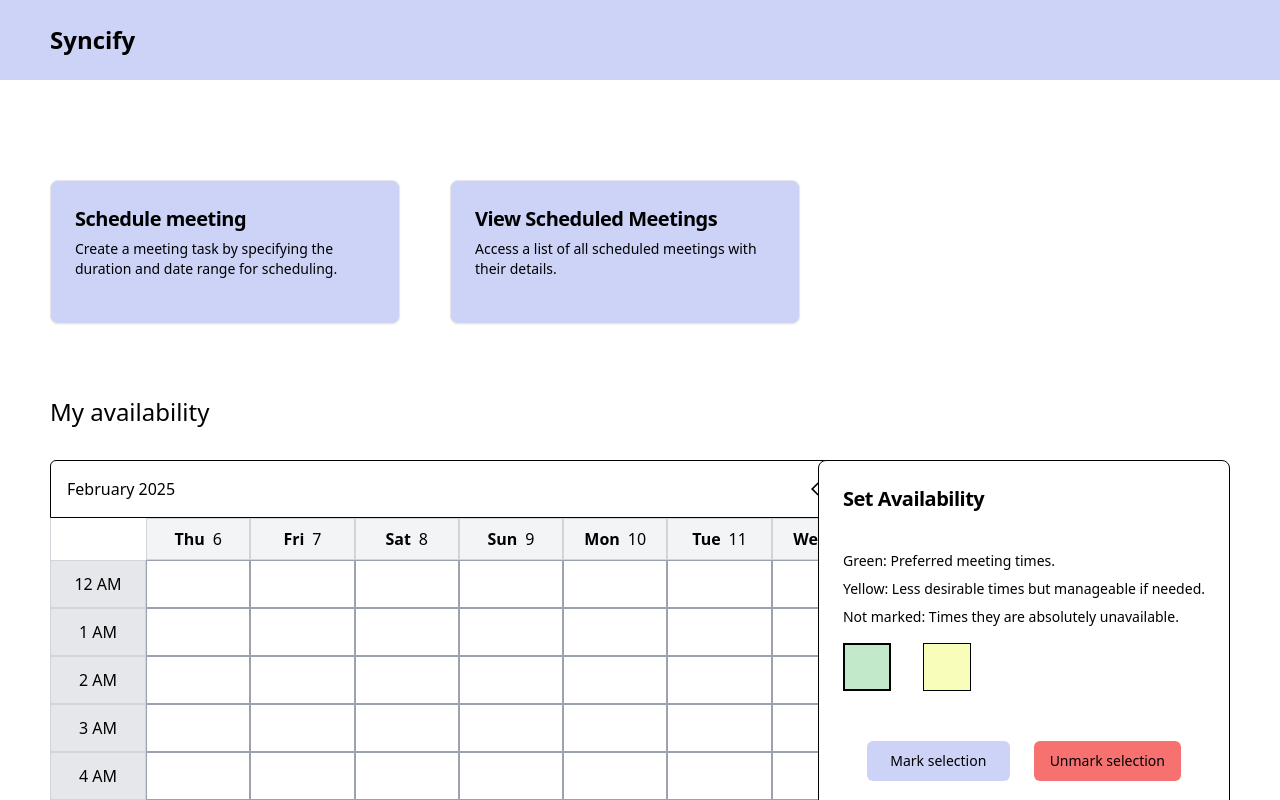
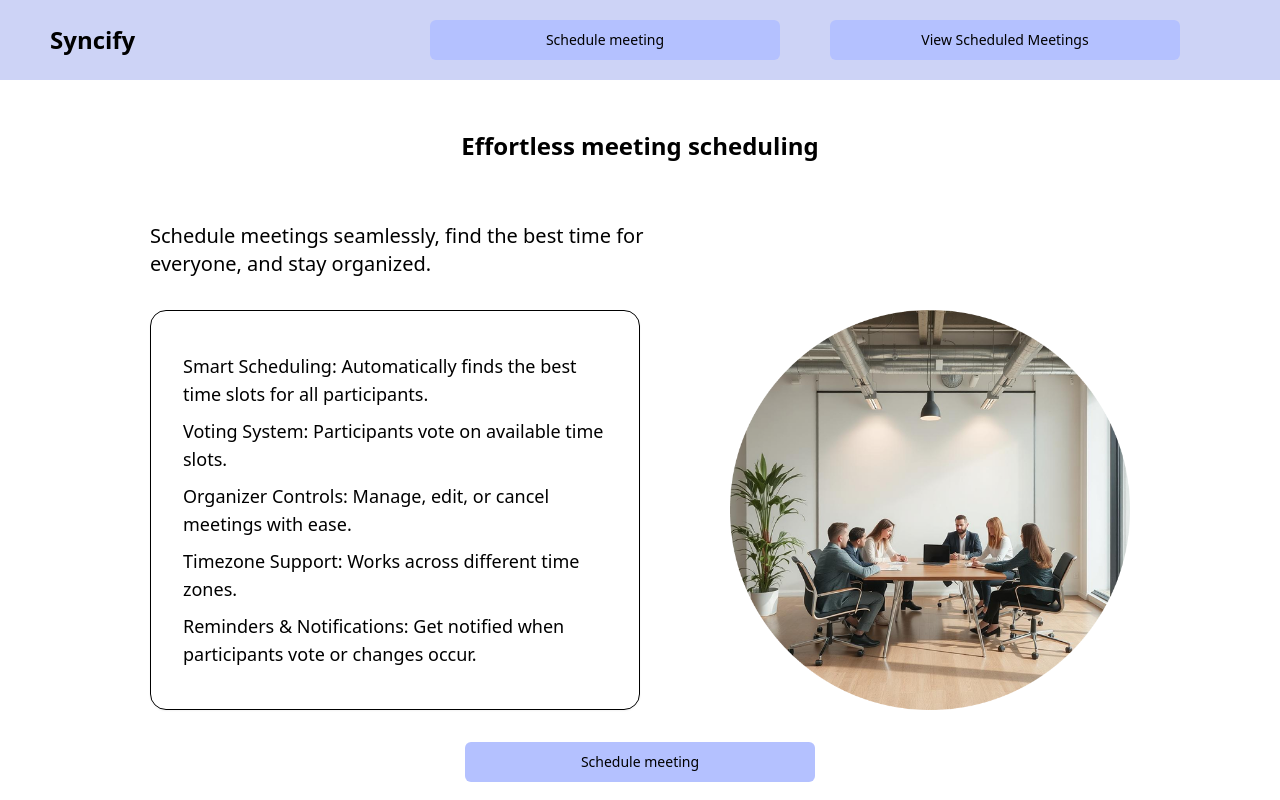
Before and after one commit to KateGoosen/UOL-CM2020-Team-36-Project-Public, a React (Vite) app in the folder frontend/: page / in a window 1280 px wide. Shown: the top 800 px of the page. Built offline with nearby package versions, Linux system fonts and the light colour scheme.

Commit message:
recreated home screen, updated header

```diff
--- a/frontend/src/components/Header.tsx
+++ b/frontend/src/components/Header.tsx
@@ -1,4 +1,6 @@
 import { useNavigate } from "react-router";
+import { Card, CardHeader, CardTitle } from "./shadcdn/ui/card";
+import { Button } from "./shadcdn/ui/button";
 
 const Header = () => {
   const navigate = useNavigate();
@@ -7,14 +9,36 @@ const Header = () => {
     navigate("/");
   };
 
+  const handleScheduleMeeting = () => {
+    navigate("/schedule-meeting");
+  };
+
+  const handleShowScheduledMeetings = () => {
+    navigate("/view-scheduled-meetings");
+  };
+
   return (
-    <div className='bg-primary h-[80px] w-full pl-[50px] flex flex-row items-center'>
+    <div className='bg-primary h-[80px] w-full pl-[50px] pr-[100px] flex flex-row items-center justify-between'>
       <p
         onClick={handleGoHome}
         className='text-black font-semibold text-2xl cursor-pointer'
       >
         Syncify
       </p>
+      <div className='flex flex-row gap-[50px] items-center '>
+        <Button
+          className='w-[350px] bg-[#b4c1ff] hover:bg-white cursor-pointer'
+          onClick={handleScheduleMeeting}
+        >
+          Schedule meeting
+        </Button>
+        <Button
+          className='w-[350px] bg-[#b4c1ff] hover:bg-white cursor-pointer'
+          onClick={handleShowScheduledMeetings}
+        >
+          View Scheduled Meetings
+        </Button>
+      </div>
     </div>
   );
 };
--- a/frontend/src/pages/Home.tsx
+++ b/frontend/src/pages/Home.tsx
@@ -1,158 +1,108 @@
-import React, { useState } from "react";
+import React from "react";
 import {
   Card,
   CardDescription,
-  CardFooter,
   CardHeader,
   CardTitle,
 } from "@/components/shadcdn/ui/card";
-import AvailabilityTable from "@/components/home/AvailabilityTable";
 import { Button } from "@/components/shadcdn/ui/button";
 import { useNavigate } from "react-router";
 import Header from "@/components/Header";
-
-export interface SelectedSlot {
-  day: string;
-  hour: number;
-  period: string;
-}
-
-export interface MarkedSlot {
-  day: string;
-  hour: number;
-  period: string;
-  availabilityType: "available" | "mostly-available";
-}
+import MeetingImage from "@/assets/meeting.png";
 
 const Home = () => {
-  const [availabilitySelection, setAvailabilitySelection] = useState<
-    "available" | "mostly-available"
-  >("available");
-  const [selectedSlots, setSelectedSlots] = useState<SelectedSlot[]>([]);
-  const [markedSlots, setMarkedSlots] = useState<MarkedSlot[]>([]);
   const navigate = useNavigate();
-
-  const handleMarkSelectedSlots = () => {
-    setMarkedSlots([
-      ...markedSlots,
-      ...selectedSlots.map((sl) => {
-        return { ...sl, availabilityType: availabilitySelection };
-      }),
-    ]);
-    setSelectedSlots([]);
-  };
-
-  const handleUnmarkSelectedSlots = () => {
-    setMarkedSlots(
-      markedSlots.filter(
-        (ms) =>
-          !selectedSlots.some(
-            (sl) =>
-              sl.day === ms.day &&
-              sl.hour === ms.hour &&
-              sl.period === ms.period
-          )
-      )
-    );
-    setSelectedSlots([]);
-  };
 
   const handleScheduleMeeting = () => {
     navigate("/schedule-meeting");
   };
 
-  const handleShowScheduledMeetings = () => {
-    navigate("/view-scheduled-meetings");
-  };
-
   return (
     <div>
       <Header />
-      <div className='pt-[100px] px-[50px] flex flex-col'>
-        <div className='flex flex-row gap-[50px]'>
-          <Card
-            className='w-[350px] bg-primary pb-5 cursor-pointer'
-            onClick={handleScheduleMeeting}
-          >
-            <CardHeader>
-              <CardTitle className='text-xl'>Schedule meeting</CardTitle>
-              <CardDescription>
-                Create a meeting task by specifying the duration and date range
-                for scheduling.
-              </CardDescription>
-            </CardHeader>
+      <div className='pt-[50px] pb-[100px] px-[150px] flex flex-col'>
+        <h2 className='self-center text-2xl font-semibold'>
+          Effortless meeting scheduling
+        </h2>
+        <p className='font-medium text-xl mt-[60px]'>
+          Schedule meetings seamlessly, find the best time for <br /> everyone,
+          and stay organized.
+        </p>
+        <div className='flex flex-row mt-8 h-[400px] gap-8 justify-between'>
+          {/* Card */}
+          <Card className='p-8 rounded-2xl border-black flex-1 max-w-[50%] h-full'>
+            <CardDescription className='h-full'>
+              <ul className='h-full flex flex-col justify-evenly font-medium text-lg'>
+                <li>
+                  Smart Scheduling: Automatically finds the best time slots for
+                  all participants.
+                </li>
+                <li>
+                  Voting System: Participants vote on available time slots.
+                </li>
+                <li>
+                  Organizer Controls: Manage, edit, or cancel meetings with
+                  ease.
+                </li>
+                <li>Timezone Support: Works across different time zones.</li>
+                <li>
+                  Reminders & Notifications: Get notified when participants vote
+                  or changes occur.
+                </li>
+              </ul>
+            </CardDescription>
           </Card>
-          <Card
-            className='w-[350px] bg-primary pb-5 cursor-pointer'
-            onClick={handleShowScheduledMeetings}
-          >
-            <CardHeader>
-              <CardTitle className='text-xl'>View Scheduled Meetings</CardTitle>
-              <CardDescription>
-                Access a list of all scheduled meetings with their details.
-              </CardDescription>
-            </CardHeader>
-          </Card>
+
+          {/* Image */}
+          <div className='flex'>
+            <img
+              src={MeetingImage}
+              alt='Meeting Illustration'
+              className='rounded-2xl h-full w-auto object-cover'
+            />
+          </div>
         </div>
-        <p className='text-black font-light mt-[72px] text-2xl mb-8'>
-          My availability
-        </p>
-        <div className='flex flex-row justify-between pb-[100px]'>
-          <AvailabilityTable
-            selectedSlots={selectedSlots}
-            setSelectedSlots={setSelectedSlots}
-            markedSlots={markedSlots}
-          />
-          <Card className='bg-white border border-black h-[350px] ml-[50px] fixed right-[50px]'>
-            <CardHeader>
-              <CardTitle className='text-xl'>Set Availability</CardTitle>
-              <CardDescription>
-                <div className='flex flex-col gap-2 mt-8'>
-                  <p>Green: Preferred meeting times.</p>
-                  <p>Yellow: Less desirable times but manageable if needed.</p>
-                  <p>Not marked: Times they are absolutely unavailable.</p>
-                </div>
+        <Button
+          className='w-[350px] bg-[#b4c1ff] mt-8 self-center hover:bg-blue-500 cursor-pointer'
+          onClick={handleScheduleMeeting}
+        >
+          Schedule meeting
+        </Button>
 
-                <div className='flex flex-row gap-8 mt-4'>
-                  <div
-                    className='h-12 w-12 border-black bg-secondary cursor-pointer'
-                    style={{
-                      borderWidth:
-                        availabilitySelection === "available" ? 2 : 1,
-                    }}
-                    onClick={() => setAvailabilitySelection("available")}
-                  />
-                  <div
-                    className='h-12 w-12 border-2 border-black bg-mainYellow cursor-pointer'
-                    style={{
-                      borderWidth:
-                        availabilitySelection === "mostly-available" ? 2 : 1,
-                    }}
-                    onClick={() => setAvailabilitySelection("mostly-available")}
-                  />
-                </div>
-              </CardDescription>
-              <CardFooter
-                style={{
-                  marginTop: 50,
-                  gap: 24,
-                }}
-              >
-                <Button
-                  className='bg-primary flex-1 self-center'
-                  onClick={handleMarkSelectedSlots}
-                >
-                  Mark selection
-                </Button>
-                <Button
-                  className='bg-red-400 flex-1 self-center hover:bg-red-600'
-                  onClick={handleUnmarkSelectedSlots}
-                >
-                  Unmark selection
-                </Button>
-              </CardFooter>
-            </CardHeader>
-          </Card>
+        {/* Steps Section */}
+        <div className='flex flex-row items-center justify-center mt-12 gap-6'>
+          {[
+            {
+              title: "Create a Meeting",
+              description: "Set up a meeting with possible time slots.",
+            },
+            {
+              title: "Invite Participants",
+              description: "Share a unique link for voting.",
+            },
+            {
+              title: "Vote on Time Slots",
+              description: "Participants select their availability.",
+            },
+            {
+              title: "Confirm the Meeting",
+              description: "The app picks the best slot based on votes.",
+            },
+          ].map((step, index) => (
+            <React.Fragment key={step.title}>
+              <Card className='rounded-full w-[200px] h-[200px] flex items-start justify-center text-center p-4'>
+                <CardHeader>
+                  <CardTitle className='text-lg'>{step.title}</CardTitle>
+                  <CardDescription className='text-sm'>
+                    {step.description}
+                  </CardDescription>
+                </CardHeader>
+              </Card>
+              {index < 3 && (
+                <span className='text-2xl font-bold text-gray-500'>→</span>
+              )}
+            </React.Fragment>
+          ))}
         </div>
       </div>
     </div>
```
Also changed, not shown: frontend/src/pages/ScheduleMeeting.tsx (+103 -0 lines), frontend/src/assets/meeting.png (added).
